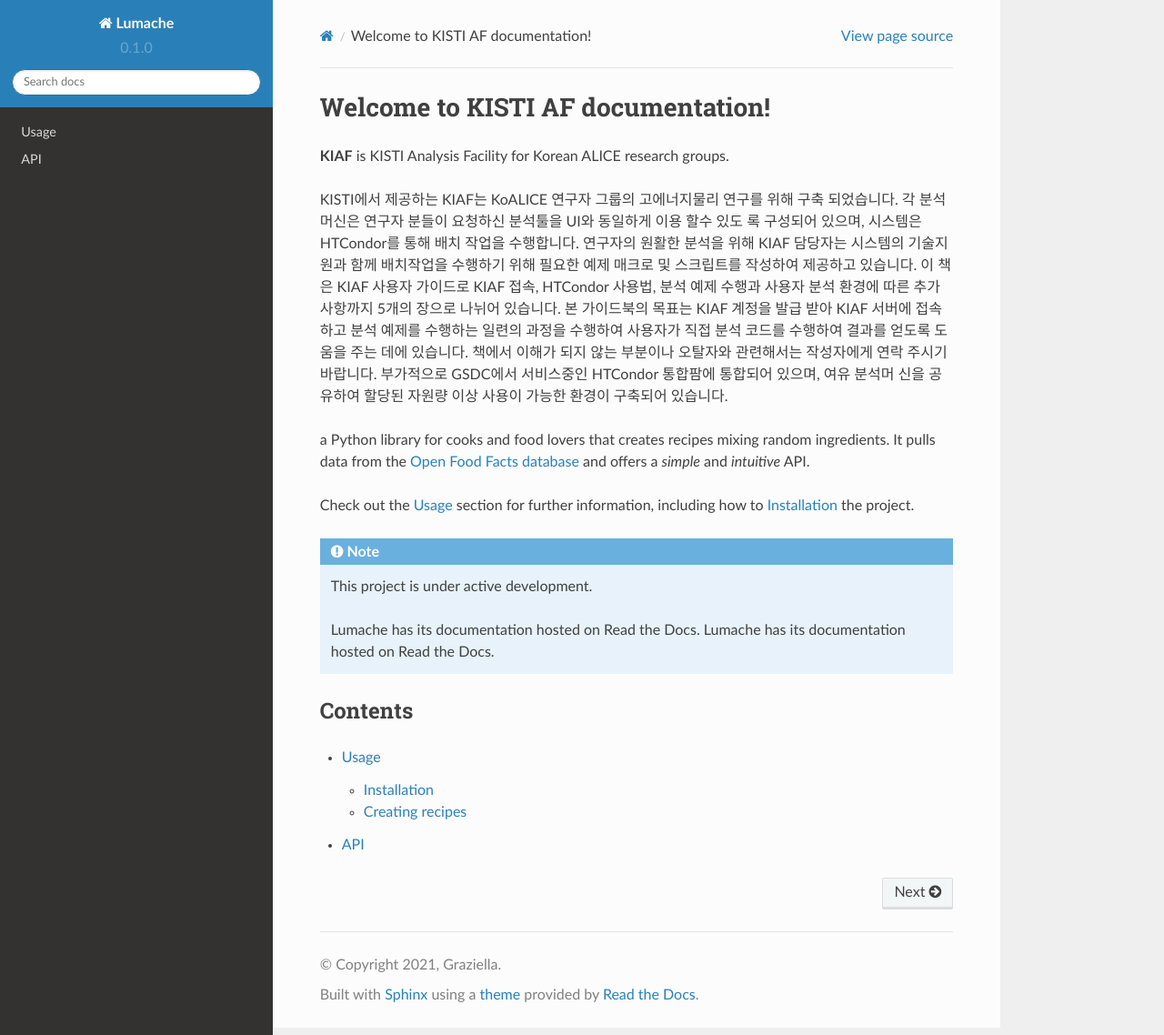
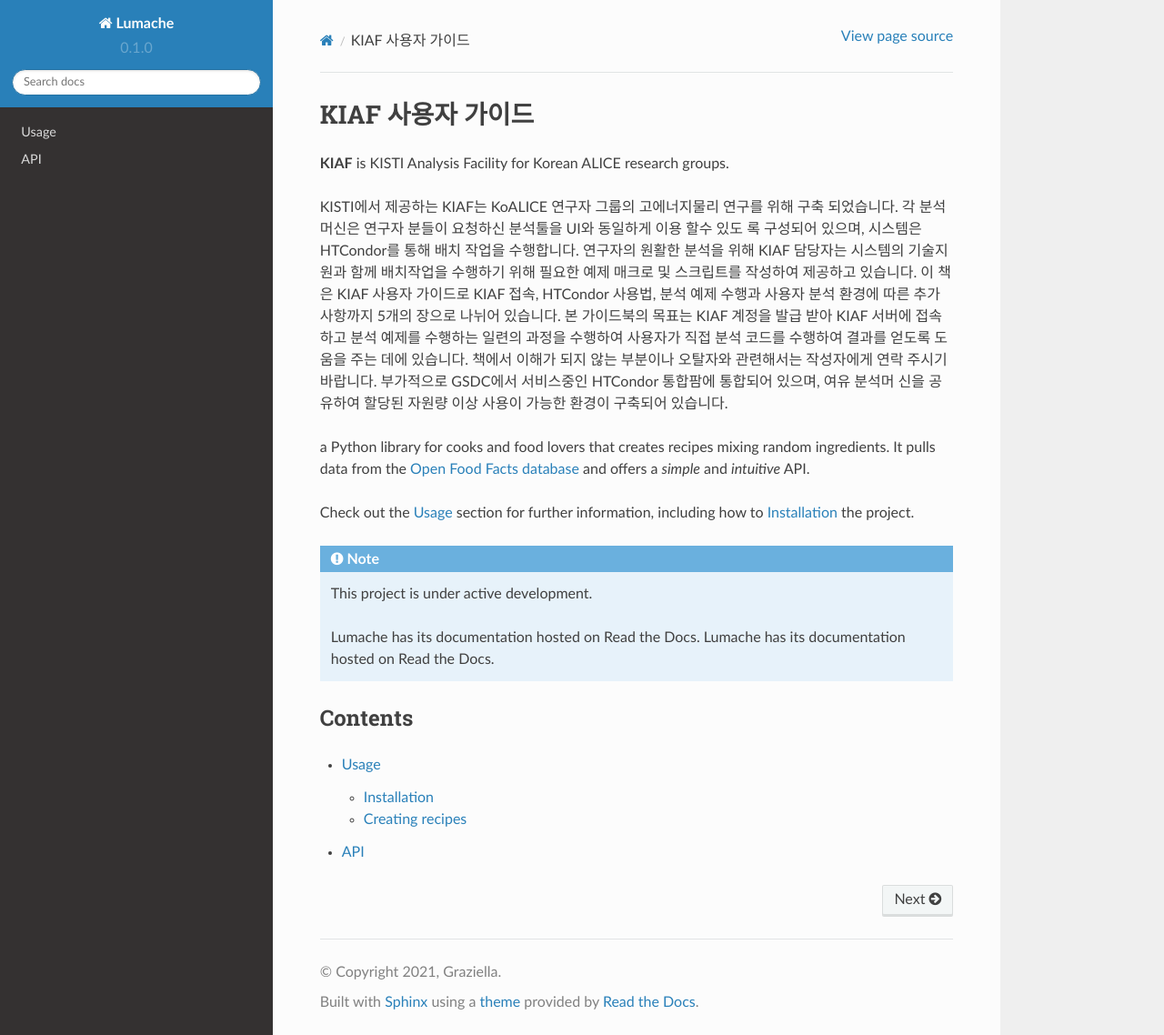
Before and after one commit to andiri/kiaf, a Sphinx documentation site: the page built from docs/source/index.rst, in a window 1280 px wide and 1138 px high. Shown: the whole window at 91% size. Built offline with Sphinx 7.4.7 and the Read the Docs theme 2.0.0, drawn with Linux system fonts in a browser that asks for light colours.

Commit message:
Update index.rst

```diff
--- a/docs/source/index.rst
+++ b/docs/source/index.rst
@@ -1,4 +1,4 @@
-Welcome to KISTI AF documentation!
+KIAF 사용자 가이드
 ===================================
 
 **KIAF** is KISTI Analysis Facility for Korean ALICE research groups.
```
